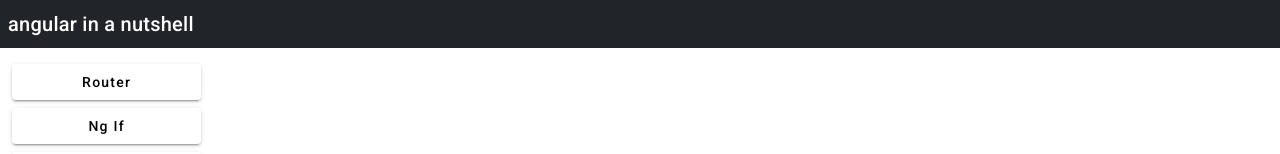
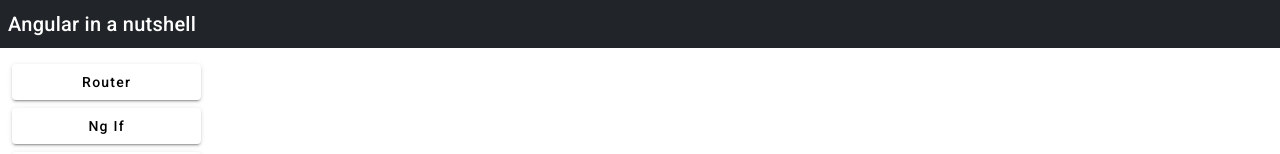
Before and after one commit to capgemini-salvgonz/pro-angular-5ed, an Angular app: page /router/a in a window 1280 px wide. Shown: the top 154 px of the page. Built offline with nearby package versions, Linux system fonts and the light colour scheme.

Commit message:
title again

```diff
--- a/src/app/components/navBar/navBar.component.html
+++ b/src/app/components/navBar/navBar.component.html
@@ -1,4 +1,4 @@
-<h2 class="bg-dark text-white p-2">angular in a nutshell</h2>
+<h2 class="bg-dark text-white p-2">Angular in a nutshell</h2>
 <div class="container-fluid">
   <div class="row">
     <div class="col-2">
```
